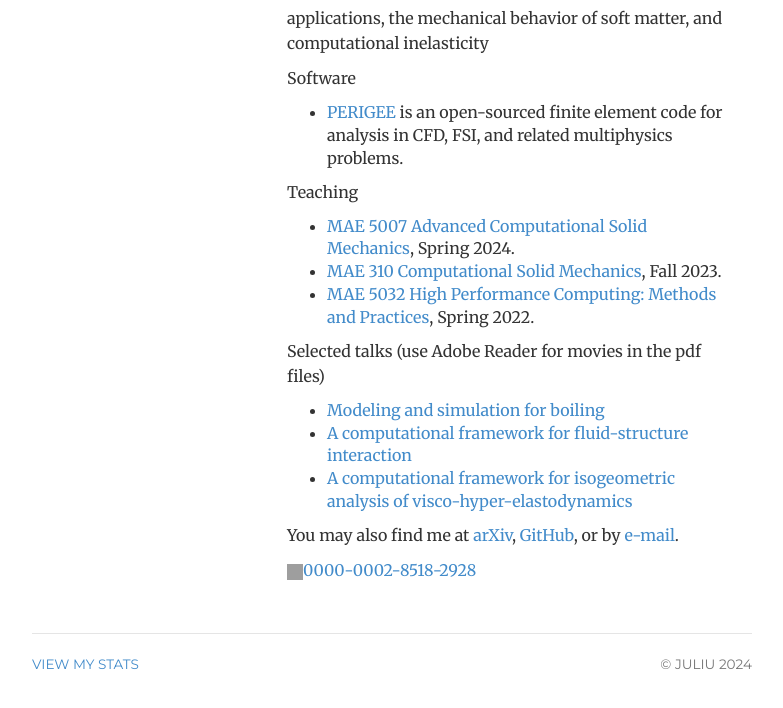
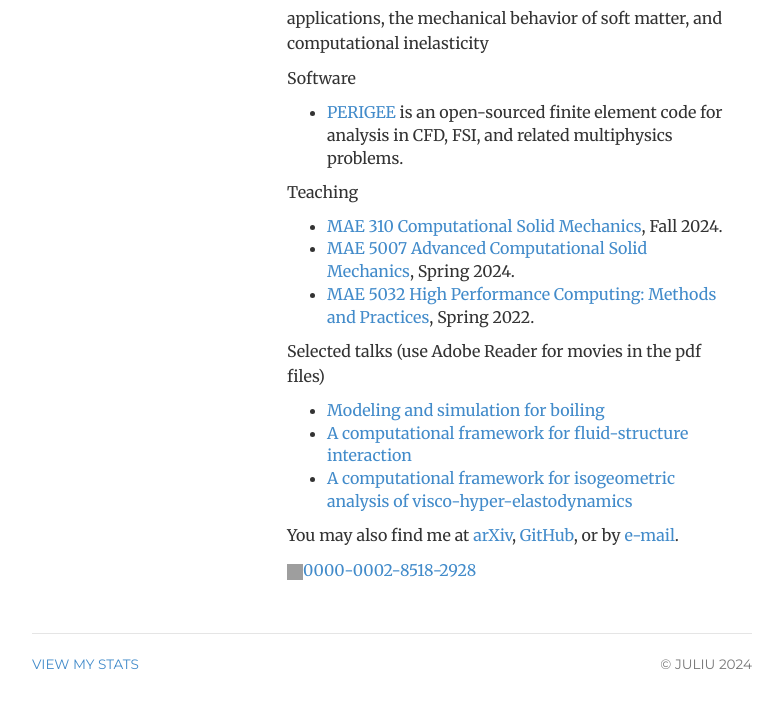
Before and after one commit to ju-liu/ju-liu.github.io, a Jekyll site: the page built from index.html, in a window 1280 px wide, cut to the strip 324-1050 px from the top of the page. Shown: the top 708 px of the strip, without its empty margins (248-1031 px from the left). Built offline with Jekyll 4.4.1, drawn with Linux system fonts in a browser that asks for light colours; nearby versions of some CDN libraries; library files that are not in the unit come from our copies; comment, search, counter and statistics services are not loaded; grey boxes are pictures that could not be loaded.

Commit message:
Update index.html

```diff
--- a/index.html
+++ b/index.html
@@ -28,8 +28,8 @@
 
     <p>Teaching</p>
     <ul>
+      <li><a href="https://github.com/ju-liu/MAE-310-2024F">MAE 310 Computational Solid Mechanics</a>, Fall 2024.</li>
       <li><a href="https://ju-liu.github.io/teaching/FEM-2024-Spring/index.html">MAE 5007 Advanced Computational Solid Mechanics</a>, Spring 2024.</li>
-      <li><a href="https://github.com/ju-liu/MAE-310-2023F">MAE 310 Computational Solid Mechanics</a>, Fall 2023.</li>
       <li><a href="https://github.com/M3C-Lab/MAE-5032-2022-Spring">MAE 5032 High Performance Computing: Methods and Practices</a>, Spring 2022.</li>
     </ul>
 
```
